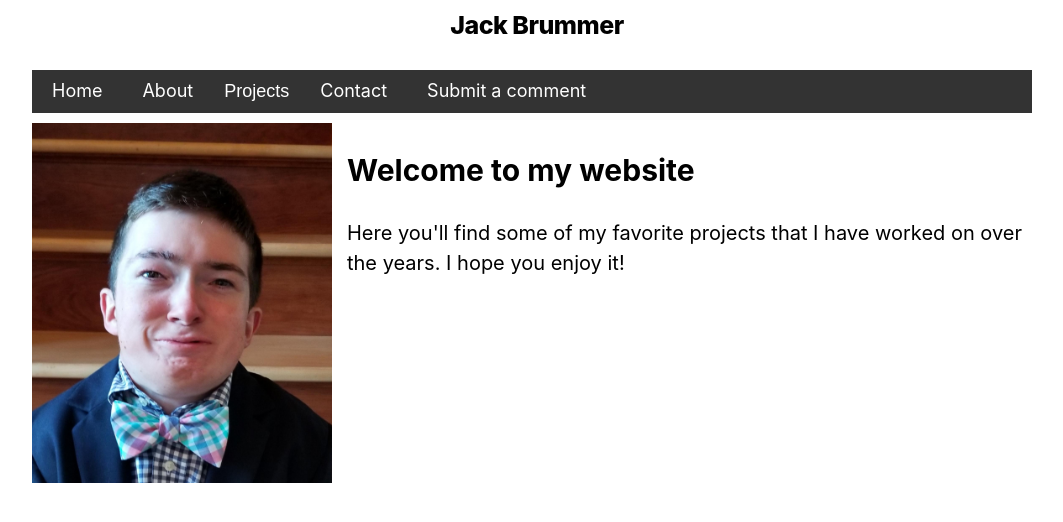
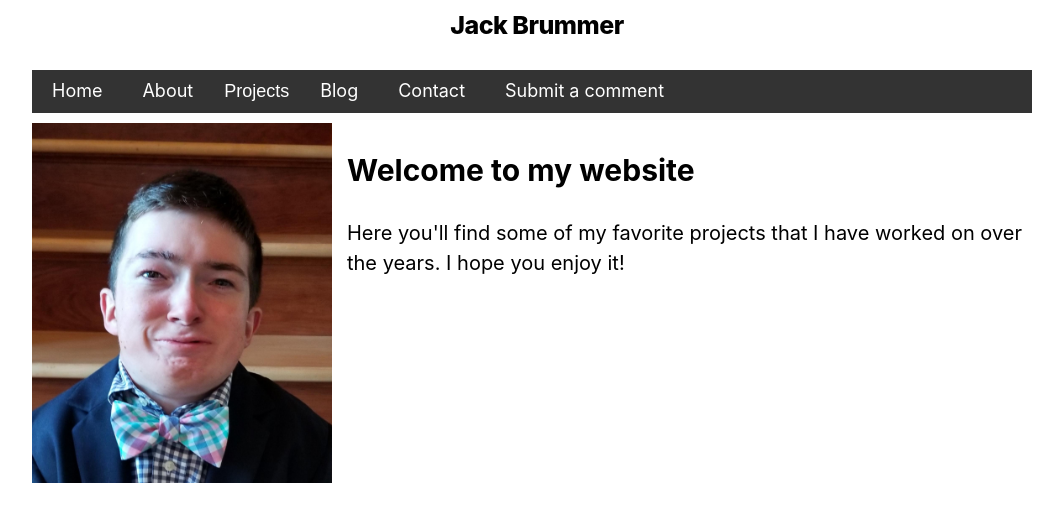
Before and after one commit to jbrummer402/Resume-Site, a Next.js app: page / in a window 1280 px wide. Shown: the top 522 px of the page, without its empty margins (108-1171 px from the left). Built offline with nearby package versions, Linux system fonts and the light colour scheme.

Commit message:
Added blog section

```diff
--- a/components/layout.js
+++ b/components/layout.js
@@ -27,9 +27,10 @@
                         </div>
                     </div>
                 </li>
-
+                <li><Link href="/blog"><a>Blog</a></Link></li>
                 <li><Link href="/posts/contact"><a>Contact</a></Link></li>
                 <li><Link href="/comment"><a>Submit a comment</a></Link></li>
+
             </ul>
 
         <header className={styles.header}>
```
